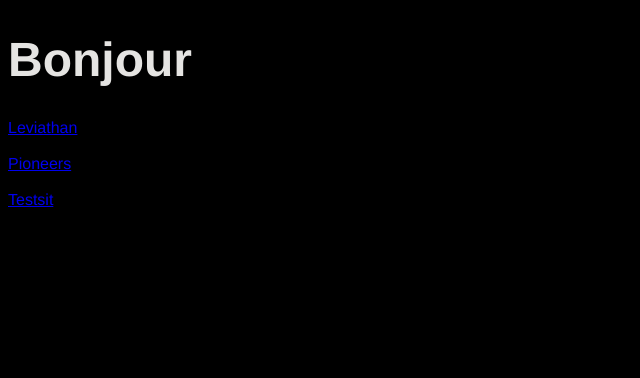
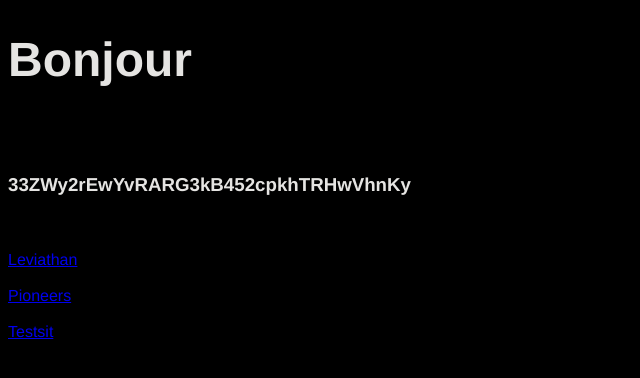
Before and after one commit to 8000aj/Public-Pioneers, a Jekyll site: the page built from index.html, in a window 1280 px wide. Shown: the top 378 px of the page, without its empty margins (0-640 px from the left). Built offline with Jekyll 4.4.1, drawn with Linux system fonts in a browser that asks for light colours.

Commit message:
Update index.html

```diff
--- a/index.html
+++ b/index.html
@@ -9,6 +9,9 @@ title: Pioneers
 	</style>
 	<div class="Test">
 		<h1>Bonjour</h1>
+		<br></br>
+		<h3>33ZWy2rEwYvRARG3kB452cpkhTRHwVhnKy</h3>
+		<br></br>
 		<a href="/Leviathan">Leviathan</a>
 		<br></br>
 		<a href="/Pioneers">Pioneers</a>
```
